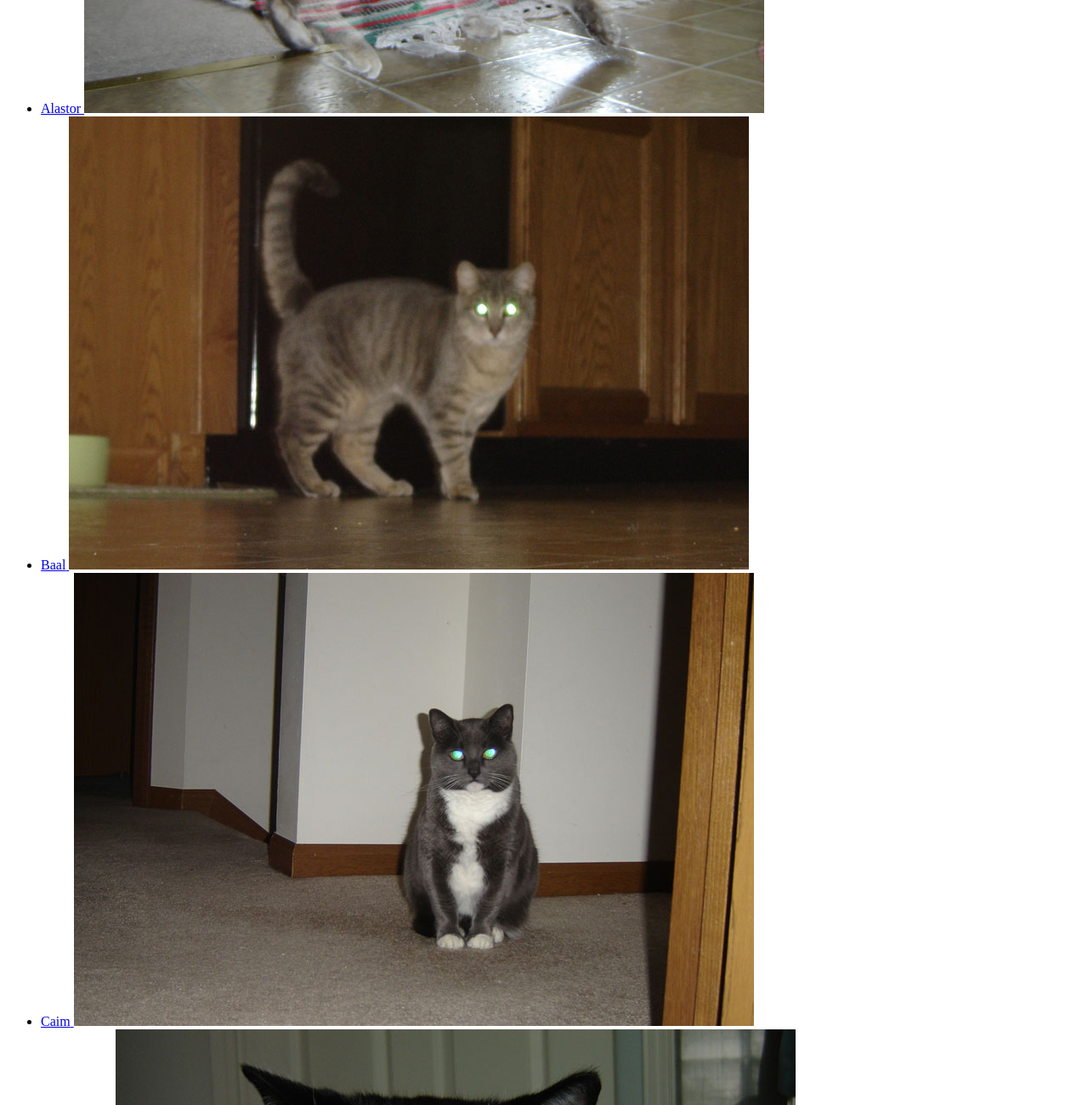
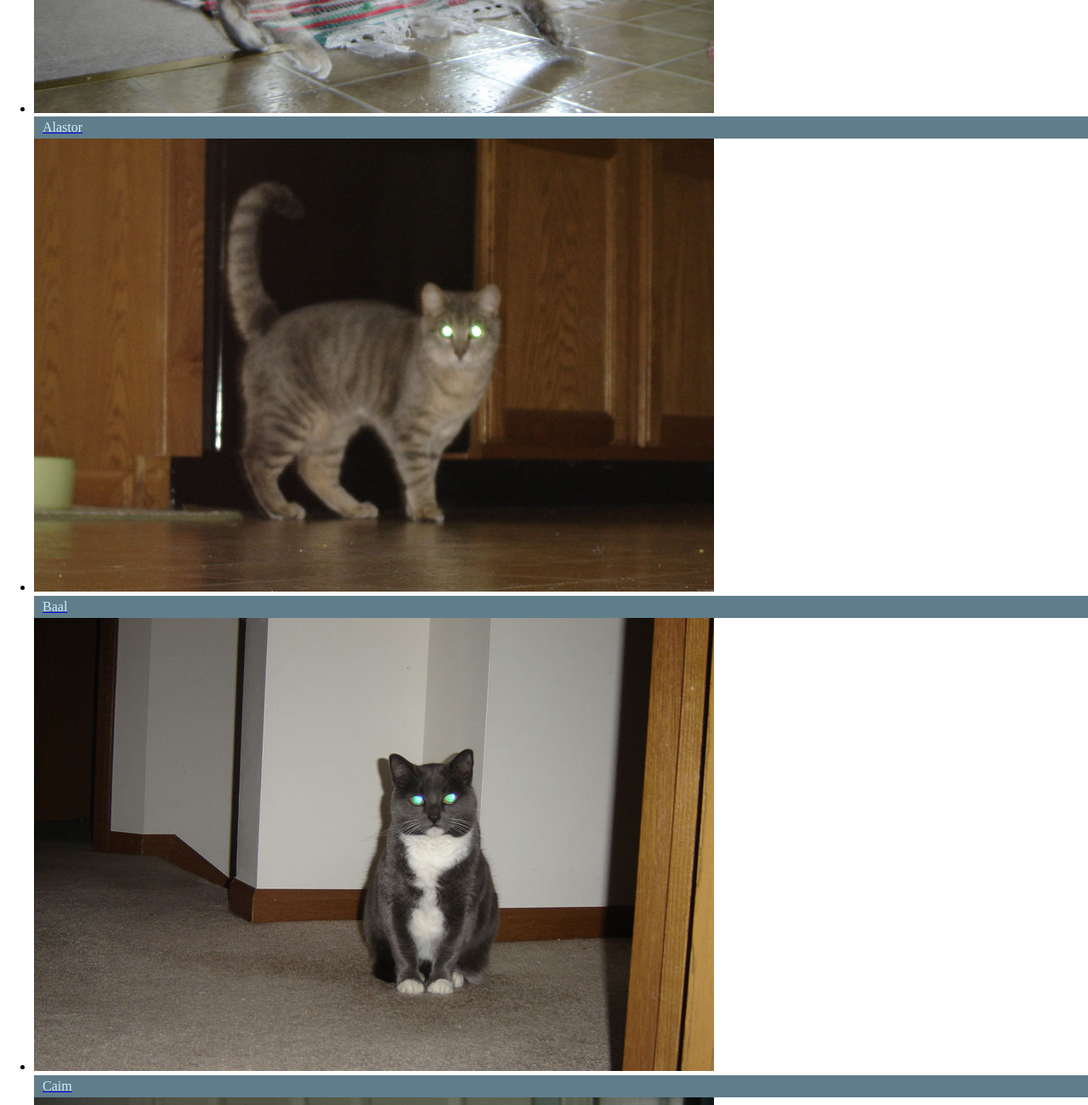
Before and after one commit to Hawkbit/doomkitty, a plain HTML site: page doomkitty/index.html in a window 1280 px wide. Shown: the part 480-1780 px from the top of the page at 85% size. Drawn offline with nearby package versions, Linux system fonts and the light colour scheme.

Commit message:
added styles

```diff
--- a/doomkitty/index.html
+++ b/doomkitty/index.html
@@ -4,9 +4,9 @@
 <head>
     <meta charset="utf-8">
     <title>DoomKitty</title>
+    <link rel="stylesheet" href="https://cdnjs.cloudflare.com/ajax/libs/normalize/4.2.0/normalize.min.css" />
     <link rel="stylesheet" href="stylesheets/styles.css">
     <link rel="icon" type="image/x-icon" href="/favicon.ico">
-    <link rel="shortcut icon" href="/favicon.ico" type="image/x-icon">
 </head>
 
 <body>
@@ -16,32 +16,32 @@
     <ul>
         <li>
             <a href="#">
-                <span>Alastor</span>
                 <img src="img/alastor.jpg" alt="Alastor the Demon" />
+                <span class="thumbnail-title">Alastor</span>
             </a>
         </li>
         <li>
             <a href="#">
-                <span>Baal</span>
                 <img src="img/baal.jpg" alt="Baal the Demon" />
+                <span class="thumbnail-title">Baal</span>
             </a>
         </li>
         <li>
             <a href="#">
-                <span>Caim</span>
                 <img src="img/caim.jpg" alt="Caim the Demon" />
+                <span class="thumbnail-title">Caim</span>
             </a>
         </li>
         <li>
             <a href="#">
-                <span>Demogorgon</span>
                 <img src="img/demogorgon.jpg" alt="Demogorgon the Demon" />
+                <span class="thumbnail-title">Demogorgon</span>
             </a>
         </li>
         <li>
             <a href="#">
-                <span>Eligos</span>
                 <img src="img/eligos.jpg" alt="Eligos the Demon" />
+                <span class="thumbnail-title">Eligos</span>
             </a>
         </li>
     </ul>
--- a/doomkitty/stylesheets/styles.css
+++ b/doomkitty/stylesheets/styles.css
@@ -0,0 +1,8 @@
+.thumbnail-title {
+  display: block;
+  margin: 0;
+  padding: 4px 10px;
+
+  background: rgb(96, 125, 139);
+  color: rgb(202, 238, 255);
+}
```
